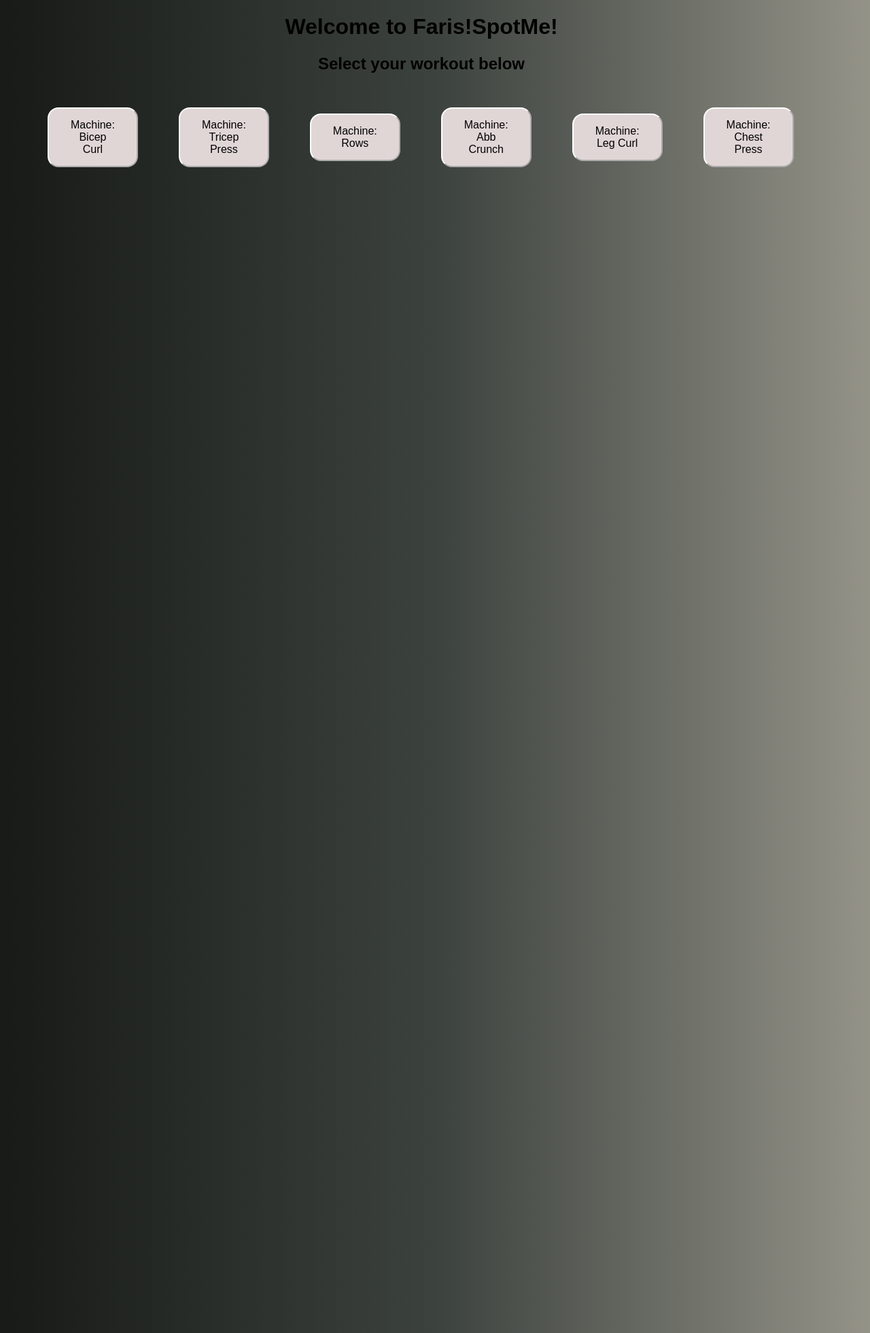
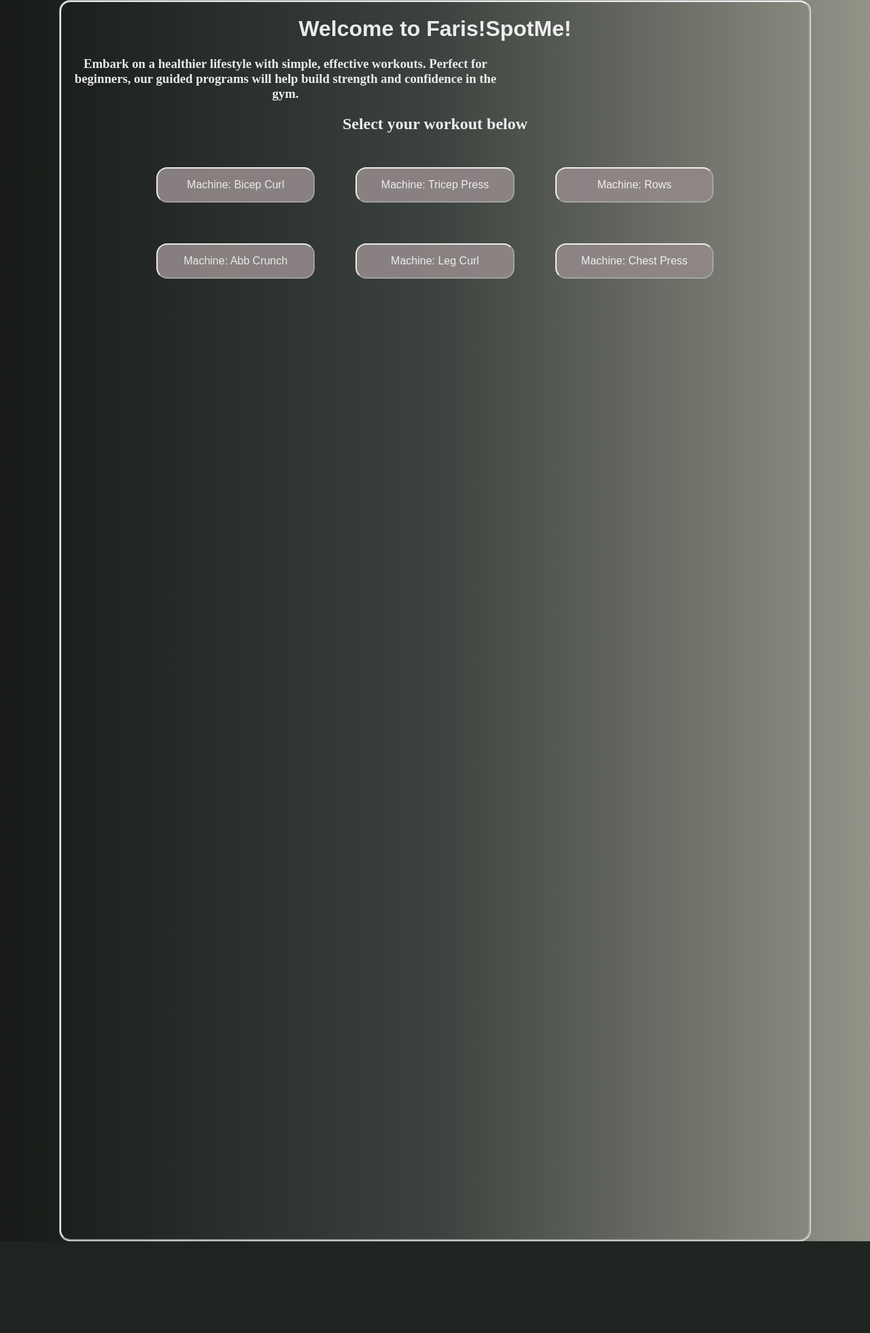
Before and after one commit to StrwBrriShrtcke/Faris-Spotme, a Flask app: page /selection in a window 1280 px wide. Shown: the whole page at 68% size. After the commit the page ends 1826 px from the top, so only its background shows below. Run offline with Flask 3, Linux system fonts and the light colour scheme.

Commit message:
More styling

```diff
--- a/main/static/style.css
+++ b/main/static/style.css
@@ -10,16 +10,27 @@ body {
   width: 1200px;
   height: 1920px;
 }
+body {
+  background-color: rgb(170, 170, 170);
+  opacity: 0.9;
+  align-items: center;
+  border-style: groove;
+  border-color: white;
+  border-radius: 16px;
+  margin: auto;
+  width: 1100px;
+  height: 1820px;
+}
 .heading {
-  font-family: "Arial", sans-serif;
+  font-family: "Times New Roman", serif;
   text-align: center;
-  color: black;
+  color: rgb(255, 255, 255);
 }
 .button {
-  background-color: #e1d6d6;
+  background-color: #928989;
   border-style: wave;
   border-color: white;
-  color: black;
+  color: rgb(255, 255, 255);
   padding: 15px 32px;
   text-align: center;
   display: inline-block;
@@ -30,11 +41,25 @@ body {
   width: 250px;
   margin: 30px;
 }
+
+#welcome {
+  font-family: "Tines New Roman", sans-serif;
+  text-align: center;
+  color: rgb(255, 255, 255);
+}
+
+#description {
+  font-family: "Times New Roman", serif;
+  text-align: center;
+  color: rgb(255, 255, 255);
+  margin-top: 12px;
+  width: 60%;
+}
 .button-container {
   align-items: center;
   display: flex;
   width: 80%;
-  margin: 20px;
+  margin: auto;
 }
 #workout-video {
   display: block;
@@ -46,9 +71,14 @@ body {
   border-radius: 16px;
 }
 #bodyTitle {
-  font-family: "Arial", sans-serif;
+  font-family: "Times New Roman", serif;
   text-align: center;
-  color: black;
+  color: rgb(255, 255, 255);
+}
+#select-workout {
+  font-family: "Times New Roman", serif;
+  text-align: center;
+  color: rgb(255, 255, 255);
 }
 
 .pose-panel {
--- a/main/templates/selection.html
+++ b/main/templates/selection.html
@@ -5,10 +5,15 @@
     <script defer src="/static/selection.js" type="module"></script>
     <title>Faris!SpotMe!</title>
   </head>
+  <body class="surround-box">
     <div class="heading">
       <h1 id="welcome">Welcome to Faris!SpotMe!</h1>
-
-    <h2>Select your workout below</h2>
+      <h3 id="description">
+        Embark on a healthier lifestyle with simple, effective workouts. Perfect
+        for beginners, our guided programs will help build strength and
+        confidence in the gym.
+      </h3>
+      <h2 id="select-workout">Select your workout below</h2>
     </div>
     <!---<button onclick="window.location.href = 'workout.html'" id="bicep-curl">
     Machine: Bicep Curl
@@ -17,8 +22,11 @@
       <button class="button" id="bicep-curl">Machine: Bicep Curl</button>
       <button class="button" id="tricep-press">Machine: Tricep Press</button>
       <button class="button" id="rows">Machine: Rows</button>
+    </div>
+    <div class="button-container">
       <button class="button" id="abb-crunch">Machine: Abb Crunch</button>
       <button class="button" id="leg-curl">Machine: Leg Curl</button>
       <button class="button" id="chest-press">Machine: Chest Press</button>
     </div>
+  </body>
 </html>
--- a/selection.html
+++ b/selection.html
@@ -12,8 +12,8 @@
       <p id="title-description">Your fitness journey starts here</p>
       <p id="description">
         Embark on a healthier lifestyle with simple, effective workouts. Perfect
-      for beginners, our guided programs will help build strength and confidence
-      in the gym.
+        for beginners, our guided programs will help build strength and
+        confidence in the gym.
       </p>
       <h2>Select your workout below</h2>
     </div>
@@ -24,6 +24,8 @@
       <button class="button" id="bicep-curl">Machine: Bicep Curl</button>
       <button class="button" id="tricep-press">Machine: Tricep Press</button>
       <button class="button" id="rows">Machine: Rows</button>
+    </div>
+    <div class="button-container">
       <button class="button" id="abb-crunch">Machine: Abb Crunch</button>
       <button class="button" id="leg-curl">Machine: Leg Curl</button>
       <button class="button" id="chest-press">Machine: Chest Press</button>
```
Lines whose indentation alone changed are shown as unchanged.
